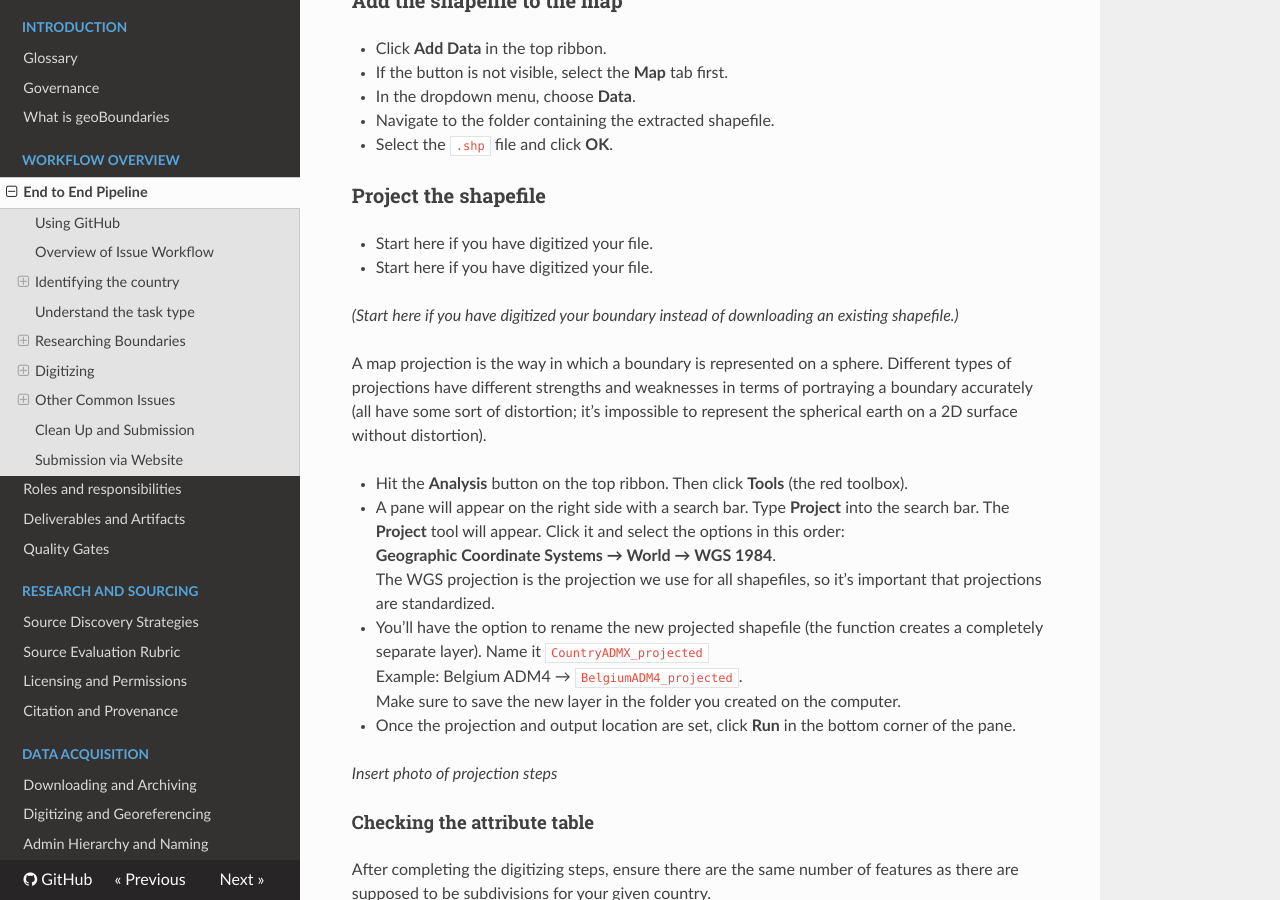
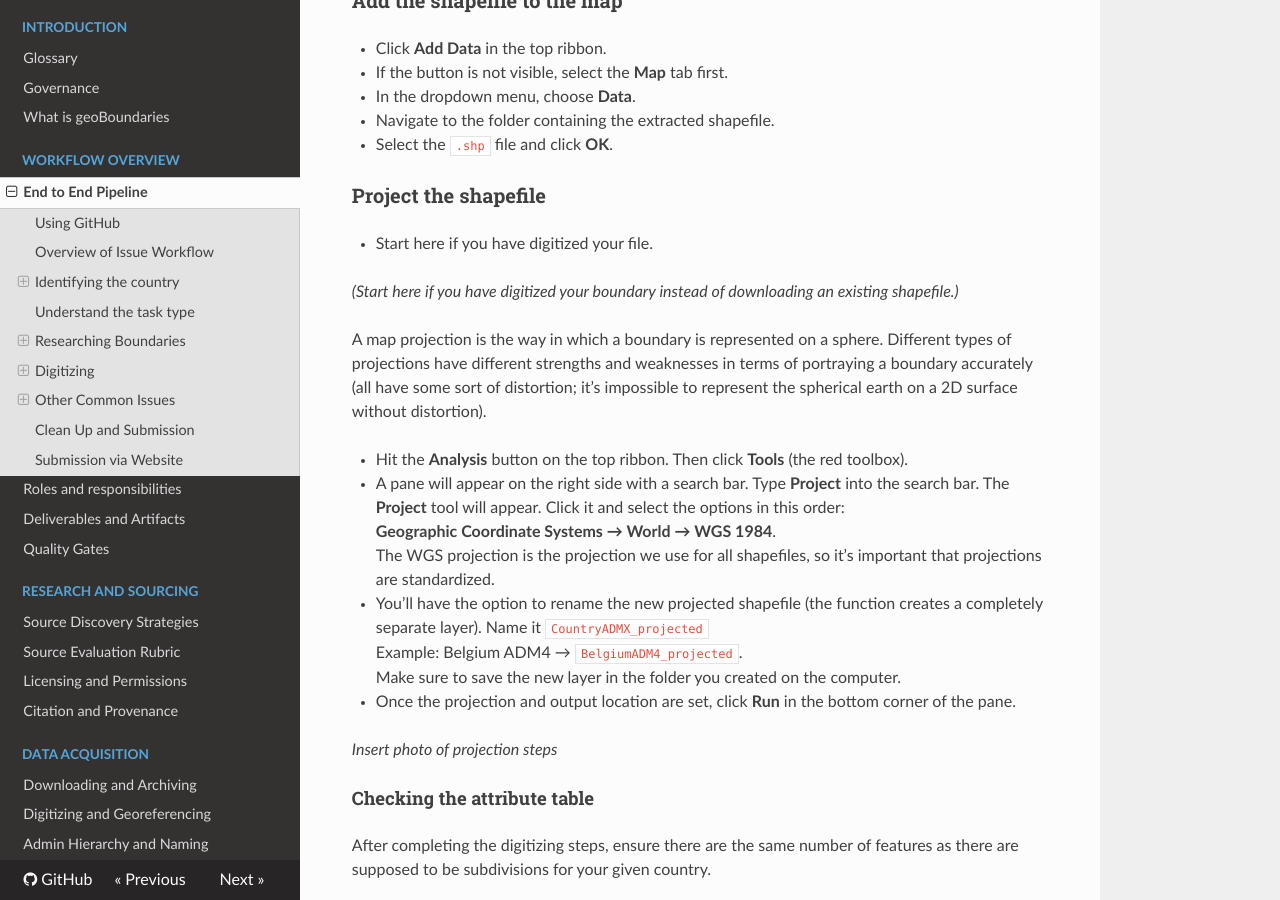
Before and after one commit to wmgeolab/gbDocs, an MkDocs documentation site: the page built from docs/docs/10-workflow-overview/end-to-end-pipeline.md, in a window 1280 px wide and 900 px high, scrolled down 2771 px. Built offline with MkDocs 1.6.1, drawn with Linux system fonts in a browser that asks for light colours; nearby versions of some CDN libraries.

Commit message:
Update end-to-end-pipeline.md

```diff
--- a/docs/docs/10-workflow-overview/end-to-end-pipeline.md
+++ b/docs/docs/10-workflow-overview/end-to-end-pipeline.md
@@ -102,10 +102,6 @@ After all of these requirements are met, then the shapefile should be downloaded
 
 ### Project the shapefile
 - Start here if you have digitized your file.
-
-
-   - Start here if you have digitized your file.
-
 
    *(Start here if you have digitized your boundary instead of downloading an existing shapefile.)*
 
```
